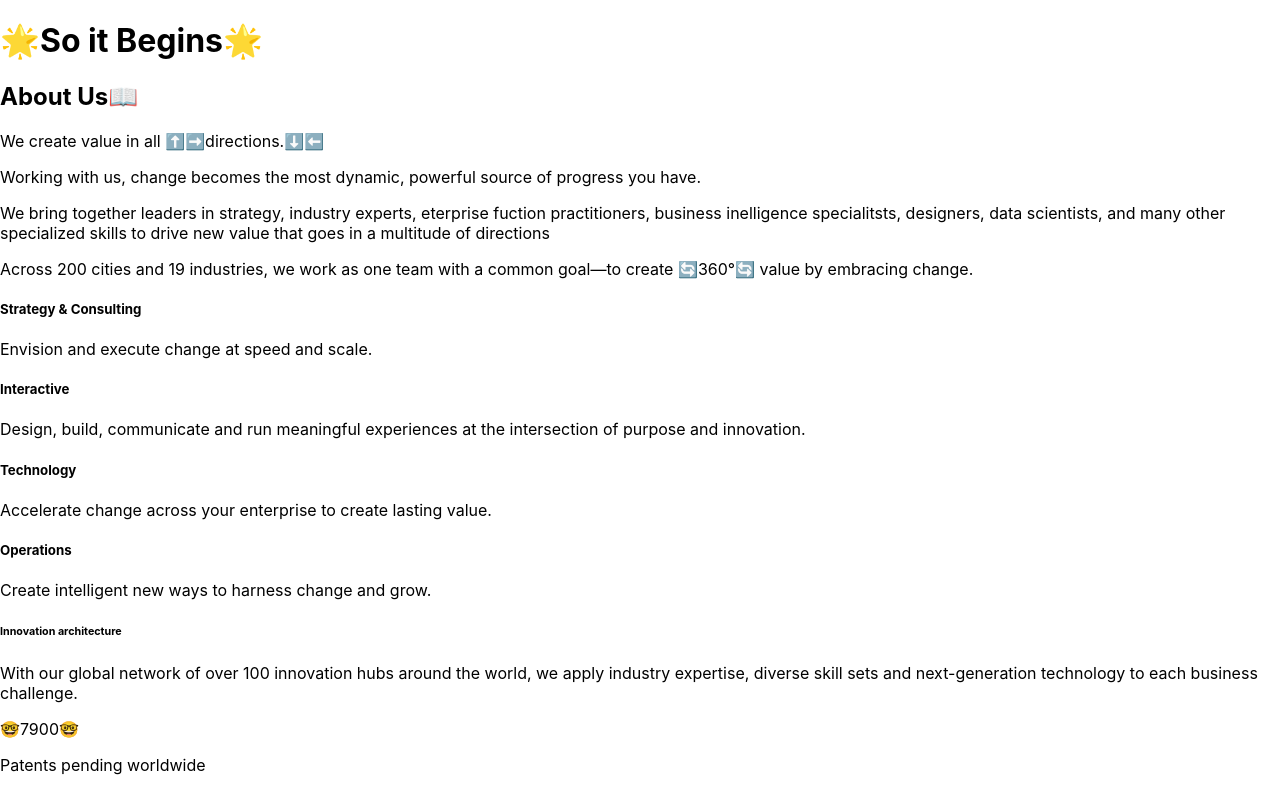
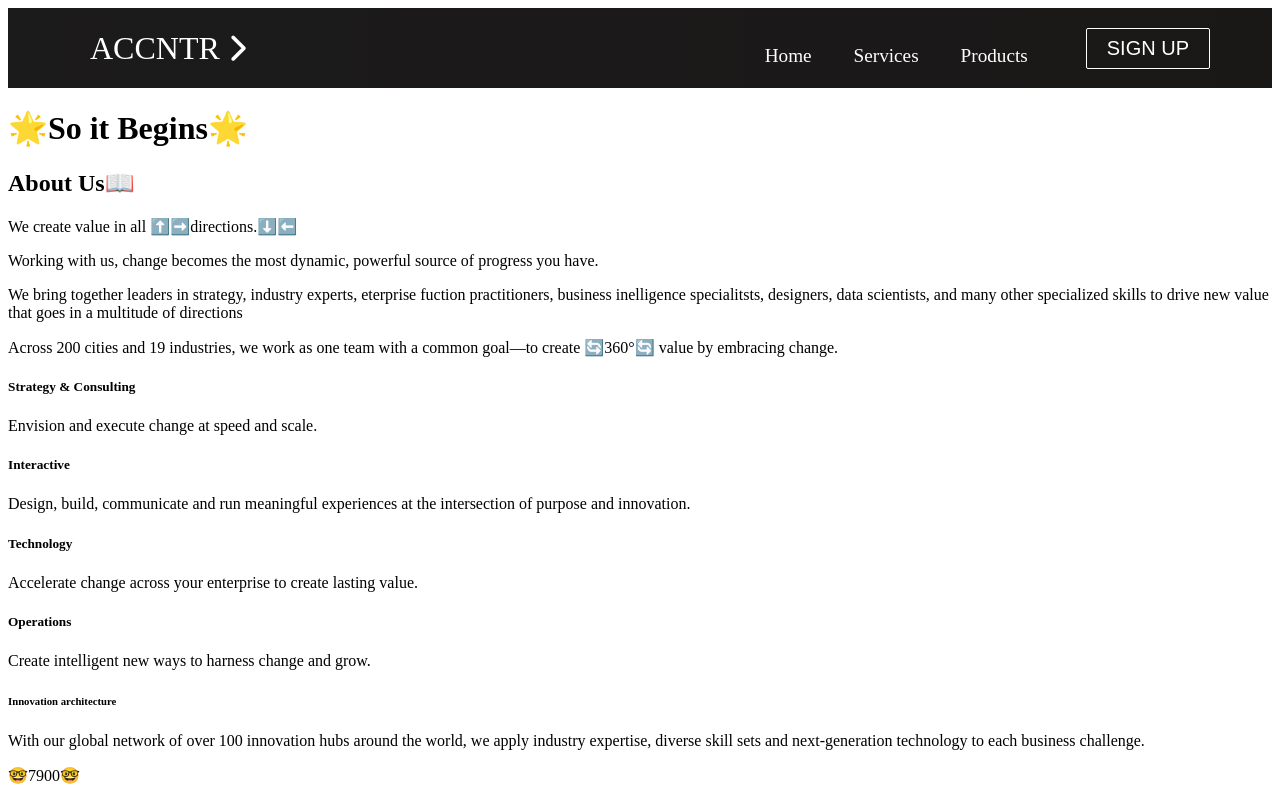
Before and after one commit to D-G-B/Accenture_Code_Challenge, a React (Create React App) app in the folder accenture-sigle-page-magic/: page / in a window 1280 px wide. Shown: the top 796 px of the page. Built offline with nearby package versions, Linux system fonts and the light colour scheme.

Commit message:
created navbar and button components

```diff
--- a/accenture-sigle-page-magic/package.json
+++ b/accenture-sigle-page-magic/package.json
@@ -8,6 +8,7 @@
     "@testing-library/user-event": "^12.1.10",
     "react": "^17.0.2",
     "react-dom": "^17.0.2",
+    "react-router-dom": "^5.2.0",
     "react-scripts": "^4.0.3",
     "web-vitals": "^1.0.1"
   },
--- a/accenture-sigle-page-magic/public/index.html
+++ b/accenture-sigle-page-magic/public/index.html
@@ -9,6 +9,7 @@
       name="description"
       content="Web site created using create-react-app"
     />
+    <script src="https://kit.fontawesome.com/07f291e600.js" crossorigin="anonymous"></script>
     <link rel="apple-touch-icon" href="%PUBLIC_URL%/logo192.png" />
     <!--
       manifest.json provides metadata used when your web app is installed on a
@@ -27,17 +28,6 @@
     <title>Accenture-Let there be change</title>
   </head>
   <body>
-    <noscript>You need to enable JavaScript to run this app.</noscript>
     <div id="root"></div>
-    <!--
-      This HTML file is a template.
-      If you open it directly in the browser, you will see an empty page.
-
-      You can add webfonts, meta tags, or analytics to this file.
-      The build step will place the bundled scripts into the <body> tag.
-
-      To begin the development, run `npm start` or `yarn start`.
-      To create a production bundle, use `npm run build` or `yarn build`.
-    -->
   </body>
 </html>
--- a/accenture-sigle-page-magic/src/App.js
+++ b/accenture-sigle-page-magic/src/App.js
@@ -1,11 +1,19 @@
 import './App.css';
-
+import Navbar from './components/Navbar';
+import { BrowserRouter as Router, Switch, Route} from 'react-router-dom';
 function App() {
   return (
 
     // want a header or navbar here, fancy scroller?
 
     <div class= "BigMommaDiv">
+      <Router>
+        <Navbar />
+        <Switch>
+          <Route path='/' exact />
+        </Switch>
+
+      </Router>
 
       <h1>🌟So it Begins🌟</h1>
       <h2>About Us📖</h2>
@@ -71,6 +79,7 @@
       <p>Being ethically unyielding and honest and inspiring trust by saying what we mean, matching our behaviors to our words and taking responsibility for our actions.</p>
       <h5>Stewardship</h5>
       <p>Fulfilling our obligation of building a better, stronger and more durable company for future generations by protecting the Accenture brand, meeting our commitment to stakeholders, acting with an owner mentality, developing our people and helping improve communities and the global environment.</p>
+
     </div>
 
 
--- /dev/null
+++ b/accenture-sigle-page-magic/src/components/Button.css
@@ -0,0 +1,40 @@
+:root {
+  --primary: #fff;
+}
+
+.btn {
+  padding: 8px 20px;
+  border-radius: 2px;
+  outline: none;
+  cursor: pointer;
+}
+
+.btn--primary {
+  background-color: var(--primary);
+  color: #242424;
+  border: 1px solid var(--primary);
+}
+
+.btn--outline {
+  background-color: transparent;
+  color: #fff;
+  padding: 8px 20px;
+  border: 1px solid var(--primary);
+  transition: all 0.3s ease-out;
+}
+
+.btn--medium {
+  padding: 8px 20px;
+  font-size: 20px;
+}
+
+.btn--large {
+  padding: 12px 26px;
+  font-size: 20px;
+}
+
+.btn--medium:hover, .btn--large:hover {
+  background: #fff;
+  color: #242424;
+  transition: all 0.3s ease-out;
+}
--- /dev/null
+++ b/accenture-sigle-page-magic/src/components/Button.js
@@ -0,0 +1,33 @@
+import React from "react";
+import "./Button.css";
+import { Link } from "react-router-dom";
+
+const STYLES = ['btn--primary', 'btn--outline'];
+
+const SIZES = ['btn--medium', 'btn--large'];
+
+export const Button = ({
+  children,
+  type,
+  onClick,
+  buttonStyle,
+  buttonSize
+}) => {
+  const checkButtonStyle = STYLES.includes(buttonStyle)
+    ? buttonStyle
+    : STYLES[0];
+
+    const checkButtonSize = SIZES.includes(buttonSize) ? buttonSize : SIZES[0]
+
+    return (
+      <Link to='/sign-up' className='btn.mobile'>
+        <button
+        className={`btn ${checkButtonStyle} ${checkButtonSize}`}
+        onClick={onClick}
+        type={type}
+        >
+          {children}
+        </button>
+      </Link>
+    );
+};
--- a/accenture-sigle-page-magic/src/components/Navbar.css
+++ b/accenture-sigle-page-magic/src/components/Navbar.css
@@ -0,0 +1,158 @@
+.navbar {
+  background: linear-gradient(90deg, rgb(28, 27, 27) 0%, rgb(26, 23, 23) 100%)!important;
+  height: 80px;
+  display: flex;
+  justify-content: center;
+  align-items: center;
+  font-size: 1.2rem;
+  position: sticky;
+  top: 0;
+  z-index: 999;
+}
+
+.navbar-container {
+  display: flex;
+  justify-content: center;
+  align-items: center;
+  height: 80px;
+  max-width: 1500px;
+}
+
+.navbar-logo {
+  color: #fff;
+  justify-self: start;
+  margin-left: 20px;
+  cursor: pointer;
+  text-decoration: none;
+  font-size: 2rem;
+  display: flex;
+  align-items: center;
+}
+
+.fa-chevron-right {
+  margin-left: 0.5rem;
+  font-size: 1.8rem;
+}
+
+.nav-menu {
+  display: grid;
+  grid-template-columns: repeat(4, auto);
+  grid-gap: 10px;
+  list-style: none;
+  text-align: center;
+  width: 60vw;
+  justify-content: end;
+  margin-right: 2rem;
+}
+
+.nav-item {
+  height: 80px;
+}
+
+.nav-links {
+  color: #fff;
+  display: flex;
+  align-items: center;
+  text-decoration: none;
+  padding: 0.5rem 1rem;
+  height: 100%;
+}
+
+.nav-links:hover {
+  border-bottom: 4px solid #fff;
+  transition: all 0.2s ease-out;
+}
+
+.fa-bars {
+  color: #fff;
+}
+
+.nav-links-mobile {
+  display: none;
+}
+
+.menu-icon {
+  display: none;
+}
+
+@media screen and (max-width: 960px) {
+  .NavbarItems {
+    position: relative;
+  }
+
+  .nav-menu {
+    display: flex;
+    flex-direction: column;
+    width: 100%;
+    height: 90vh;
+    position: absolute;
+    top: 80px;
+    left: -100%;
+    opacity: 1;
+    transition: all 0.5s ease;
+  }
+
+  .nav-menu.active {
+    background: #242222;
+    left: 0;
+    opacity: 1;
+    transition: all 0.5s ease;
+    z-index: 1;
+  }
+
+  .nav-links {
+    text-align: center;
+    padding: 2rem;
+    width: 100%;
+    display: table;
+  }
+
+  .nav-links:hover {
+    background-color: #fff;
+    color: #242424;
+    border-radius: 0;
+  }
+
+  .navbar-logo {
+    position: absolute;
+    top: 0;
+    left: 0;
+    transform: translate(25%, 50%);
+  }
+
+  .menu-icon {
+    display: block;
+    position: absolute;
+    top: 0;
+    right: 0;
+    transform: translate(-100%, 60%);
+    font-size: 1.8rem;
+    cursor: pointer;
+  }
+
+  .fa-times {
+    color: #fff;
+    font-size: 2rem;
+  }
+
+  .nav-links-mobile {
+    display: block;
+    text-align: center;
+    margin: 2rem auto;
+    border-radius: 4px;
+    width: 80%;
+    text-decoration: none;
+    font-size: 1.5rem;
+    background-color: transparent;
+    color: #fff;
+    padding: 14px 20px;
+    border: 1px solid #fff;
+    transition: all 0.3s ease-out;
+  }
+
+  .nav-links-mobile:hover {
+    background: #fff;
+    color: #242424;
+    transition: 250ms;
+  }
+}
--- a/accenture-sigle-page-magic/src/components/Navbar.js
+++ b/accenture-sigle-page-magic/src/components/Navbar.js
@@ -0,0 +1,71 @@
+import React, { useState, useEffect } from 'react';
+import { Button } from './Button';
+import { Link } from 'react-router-dom';
+import './Navbar.css';
+
+
+function Navbar() {
+  // states
+  const [click, setClick] = useState(false);
+  const [button, setButton] = useState(true);
+
+  // clicks
+  const handleClick = () => setClick(!click);
+  const closeMolbileMenu = () => setClick(false);
+
+  //
+  const showButton = () => {
+    if (window.innerWidth <= 960) {
+      setButton(false);
+    } else {
+      setButton(true);
+    }
+  };
+
+  useEffect(() => {
+    showButton()
+  }, []);
+
+  window.addEventListener('resize', showButton);
+
+  return (
+    <>
+      <nav className='navbar'>
+        <div className='navbar-container'>
+          <Link to='/' className='navbar-logo'>
+            ACCNTR
+            <i class='fas fa-chevron-right'/>
+          </Link>
+          <div className='menu-icon' onClick={handleClick}>
+            <i class={click ? 'fas fa-times' : 'fas fa-bars'} />
+          </div>
+          <ul className={click ? 'nav-menu acitive' : 'nav-menu'}>
+            <li className='nav-item'>
+              <Link to='/' className='nav-links' onClick={closeMolbileMenu}>
+                Home
+              </Link>
+            </li>
+            <li className='nav-item'>
+              <Link to='/services'className='nav-links' onClick={closeMolbileMenu}>
+                Services
+              </Link>
+            </li>
+            <li className='nav-item'>
+              <Link to='/products' className='nav-links' onClick={closeMolbileMenu}>
+                Products
+              </Link>
+            </li>
+            <li className='nav-item'>
+              <Link to='/sign-up' className='nav-links-mobile' onClick={closeMolbileMenu}>
+                Sign Up
+              </Link>
+            </li>
+          </ul>
+          {button && <Button buttonStyle='btn--outline'>SIGN UP</Button>}
+        </div>
+      </nav>
+    </>
+  );
+}
+
+export default Navbar;
--- a/accenture-sigle-page-magic/src/index.css
+++ b/accenture-sigle-page-magic/src/index.css
@@ -1,4 +1,4 @@
-body {
+/* body {
   margin: 0;
   font-family: -apple-system, BlinkMacSystemFont, 'Segoe UI', 'Roboto', 'Oxygen',
     'Ubuntu', 'Cantarell', 'Fira Sans', 'Droid Sans', 'Helvetica Neue',
@@ -10,4 +10,4 @@
 code {
   font-family: source-code-pro, Menlo, Monaco, Consolas, 'Courier New',
     monospace;
-}
+} */
```
Also changed, not shown: 1 other file (tests, documents, lock files or other folders). Lines whose indentation alone changed are shown as unchanged.
